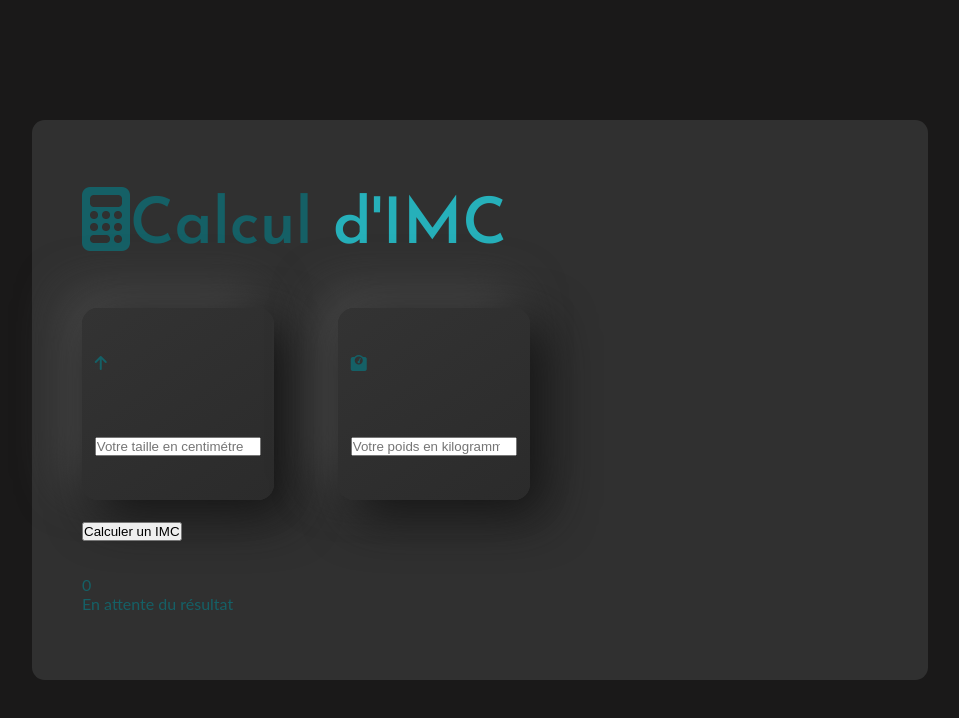
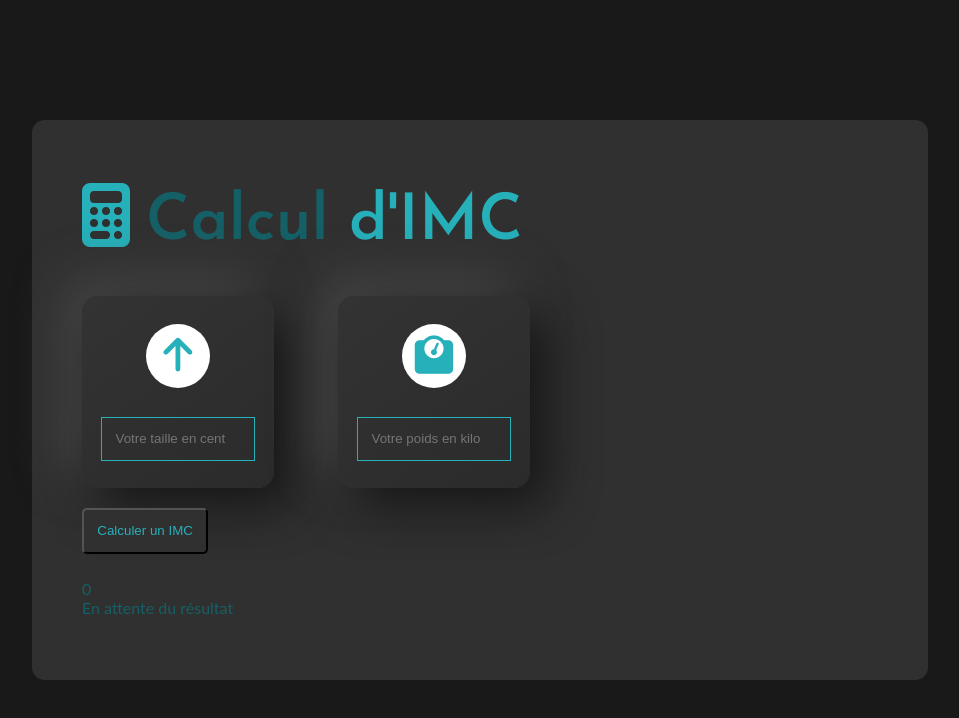
Before and after one commit to Koneko-Design-Studio/IMC_calculator, a plain HTML site: page index.html in a window 1280 px wide. Shown: the whole page, without its empty margins (160-1119 px from the left). Drawn offline with Linux system fonts and the light colour scheme.

Commit message:
Update style.css

```diff
--- a/style.css
+++ b/style.css
@@ -34,10 +34,29 @@ h1 {
 
 h1 span {
   color: var(--primary);
-  font-size: 4rem;
 }
 
+.fa-calculator {
+  font-size: 4rem;
+  margin-right: 1rem;
+  color: var(--primary);
+}
 
+label {
+
+  background-color: #fff;
+  width: 5vw;
+  height: 5vw;
+  border-radius: 50%;
+  display: flex;
+  justify-content: center;
+  align-items: center;
+}
+
+.fa-weight-scale, .fa-arrow-up {
+  font-size: 3vw;
+  color: var(--primary);
+}
 
 .container {
   padding: clamp(20px, 5vw, 50px);
@@ -53,7 +72,6 @@ h1 span {
 
 .input-container {
   display: flex;
-
   align-items: center;
   margin-bottom: 20px;
 }
@@ -69,7 +87,22 @@ h1 span {
   display: flex;
   flex-direction: column;
   justify-content: space-around;
+  align-items: center;
 }
 
 input {
+
+  width: 12vw;
+  padding: 1em;
+  background: transparent;
+  border: var(--primary) 1px solid;
 }
+
+button {
+
+  border-radius: 5px;
+  padding: 1em;
+  background: var(--bg--);
+color: var(--primary);
+
+}
```
